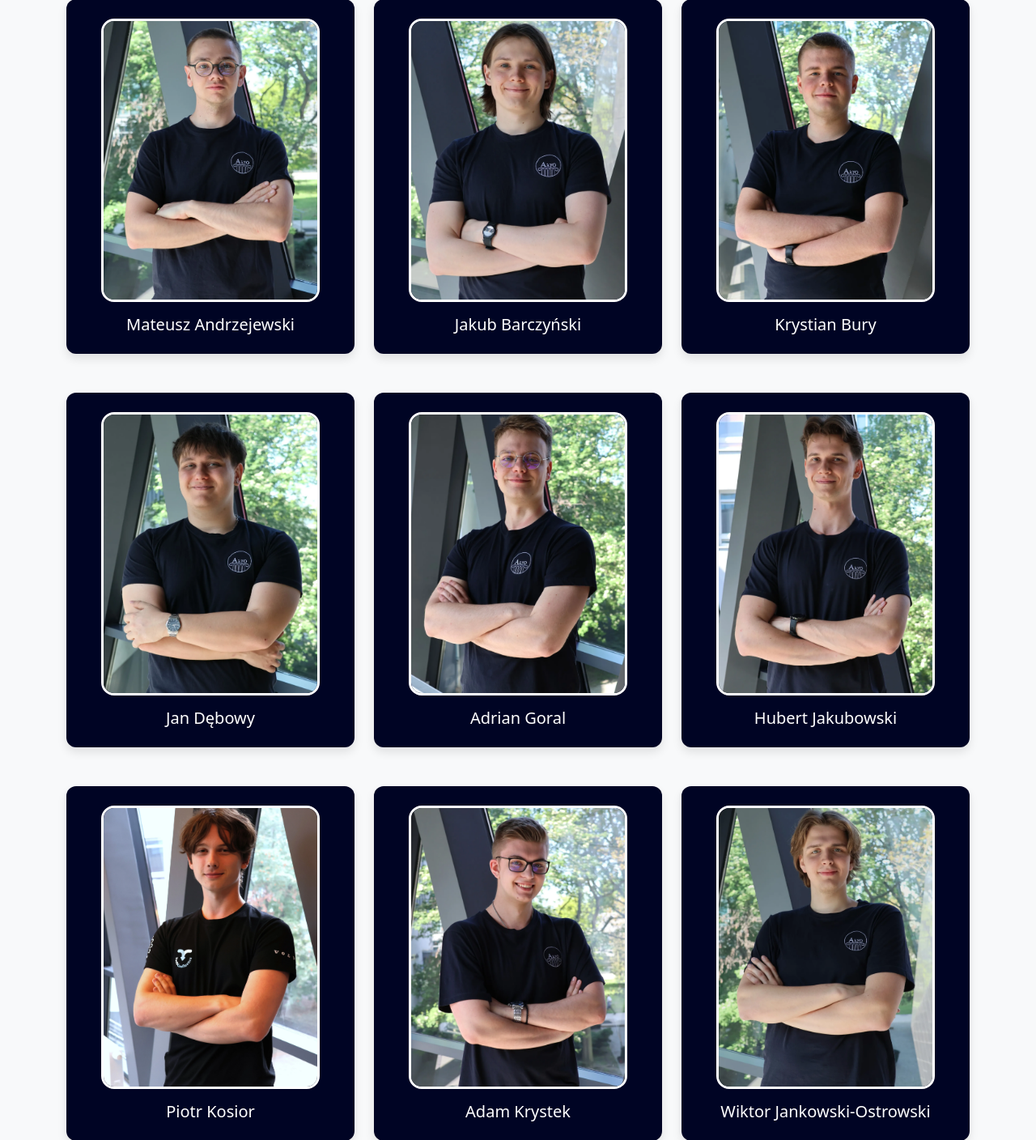
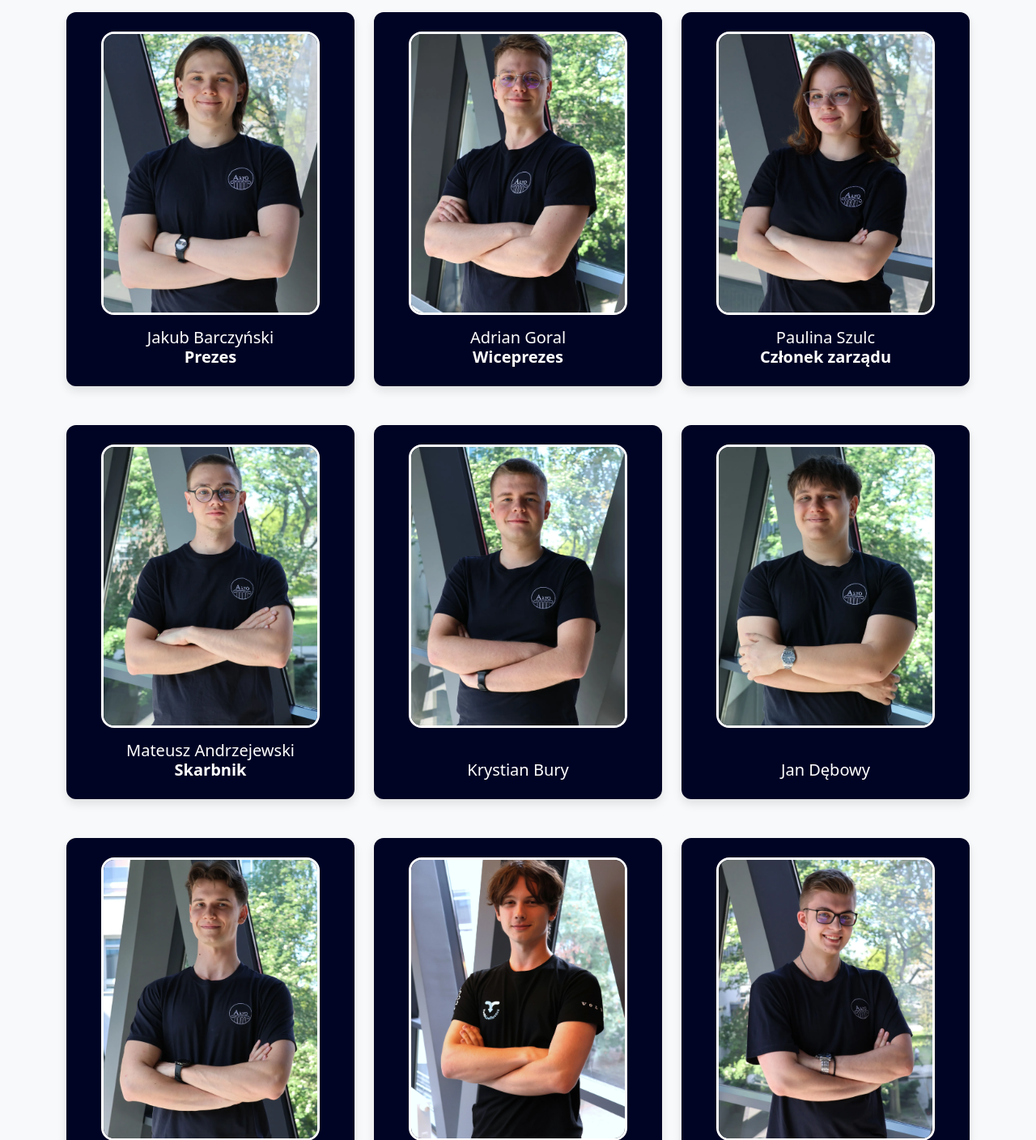
Before and after one commit to KN-Algo/strona-internetowa, a PHP site: page /pages/team.php in a window 1280 px wide. Shown: the part 2007-3415 px from the top of the page at 81% size. Run offline with PHP 8.4, Linux system fonts and the light colour scheme.

Commit message:
v2.1.3
- Zmieniono opis prowadzących
-Naprawiono błąd uciętego opisu prowadzących
- Zmieniono kolejność kart członków i dodano nazwy pełnionych funkcji
- Naprawiono błąd responsywności zakładki projekty na Ipadach (xd)

```diff
--- a/data/team.json
+++ b/data/team.json
@@ -1,14 +1,25 @@
 [
   {
+    "firstName": "Jakub",
+    "lastName": "Barczyński<br><b>Prezes</b>",
+    "image": "../img/members/Jakub.webp"
+  },
+  {
+    "firstName": "Adrian",
+    "lastName": "Goral<br><b>Wiceprezes</b>",
+    "image": "../img/members/Adrian.webp"
+  },
+  {
+    "firstName": "Paulina",
+    "lastName": "Szulc<br><b>Członek zarządu</b>",
+    "image":"../img/members/Paulina.webp"
+  },
+  {
     "firstName": "Mateusz",
-    "lastName": "Andrzejewski",
+    "lastName": "Andrzejewski<br><b>Skarbnik</b>",
     "image": "../img/members/Mateusz.webp"
   },
-  {
-    "firstName": "Jakub",
-    "lastName": "Barczyński",
-    "image": "../img/members/Jakub.webp"
-  },
+
   {
     "firstName": "Krystian",
     "lastName": "Bury",
@@ -19,11 +30,7 @@
     "lastName": "Dębowy",
     "image":"../img/members/Jan.webp"
   },
-  {
-    "firstName": "Adrian",
-    "lastName": "Goral",
-    "image": "../img/members/Adrian.webp"
-  },
+
   {
     "firstName": "Hubert",
     "lastName": "Jakubowski",
@@ -84,11 +91,7 @@
     "lastName": "Soroka",
     "image": "../img/members/Maciej.webp"
   },
-  {
-    "firstName": "Paulina",
-    "lastName": "Szulc",
-    "image":"../img/members/Paulina.webp"
-  },
+
 
   {
     "firstName": "Monika",
--- a/includes/header.php
+++ b/includes/header.php
@@ -4,7 +4,7 @@
   <meta charset="UTF-8">
   <meta name="viewport" content="width=device-width, initial-scale=1.0">
   <title>Koło Naukowe Algo</title>
-  <link rel="icon" type="image/png" href="../img/favicos/favicon-48x48.png">
+  <link rel="icon" type="image/png" href="../img/favicos/favicon2.png">
   <link href="https://cdn.jsdelivr.net/npm/bootstrap@5.3.3/dist/css/bootstrap.min.css" rel="stylesheet">
   <link rel="stylesheet" href="https://cdn.jsdelivr.net/npm/bootstrap-icons@1.10.5/font/bootstrap-icons.css">
   <link href="/css/style.css" rel="stylesheet">
--- a/pages/events.php
+++ b/pages/events.php
@@ -2,7 +2,7 @@
   include '../includes/header.php';
   include '../includes/navbar.php';
 ?>
-
+<main>
 <section class="events-section py-5 bg-light">
   <div class="container">
     <h2 class="section-title text-center mb-5">Wydarzenia</h2>
@@ -49,5 +49,5 @@
     </div>
   </div>
 </div>
-
+</main>
 <?php include '../includes/footer.php'; ?>
--- a/pages/team.php
+++ b/pages/team.php
@@ -34,8 +34,8 @@
         </div>
         <div class="col-md-6">
         <div class="leaders-intro-description">
-            <p><strong>dr inż. Jacek Jagodziński i mgr inż. Marta Lampasiak</strong> to duet, który łączy pasję do algorytmów z doświadczeniem dydaktycznym. Od lat inspirują studentów do eksplorowania świata struktur danych, grafów, teorii złożoności i bardziej praktycznych zastosowań algorytmiki.</p>
-            <p>Ich wspólne działania to nie tylko prowadzenie koła, ale też organizacja wydarzeń, opieka nad projektami badawczymi i mentoring przyszłych specja.</p>
+            <p><strong>Dr. inż. Jacek Jagodziński i mgr inż. Marta Lampasiak</strong> to zgrany duet, który łączy pasję do algorytmiki z doświadczeniem dydaktycznym. Inspirują studentów do zgłębiania świata informatyki i automatyki – od struktur danych, przez systemy dynamiczne, aż po projektowanie i analizę algorytmów.</p>
+            <p>Ich współpraca to coś więcej niż tylko prowadzenie koła. To również wspólna organizacja wydarzeń, tworzenie projektów badawczych i prac naukowych. Razem budują środowisko, w którym nauka łączy się z praktyką, a pomysły przeradzają się w realne działania.</p>
           </div>
         </div>
       </div>
```
Also changed, not shown: img/favicos/favicon2.png (added).
